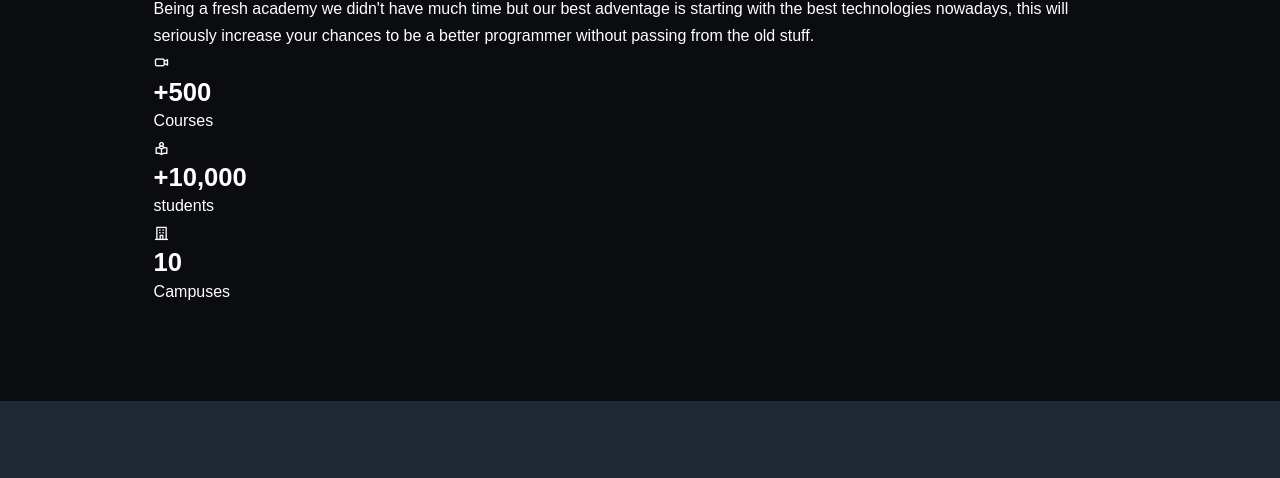
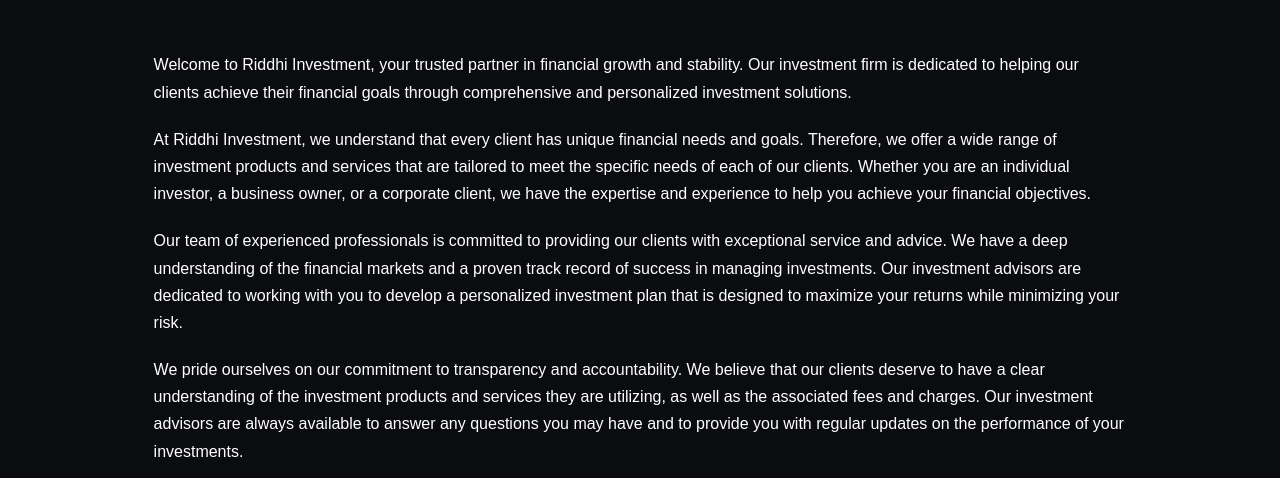
Before and after one commit to Riddhi-Investment/riddhi-investment, a plain HTML site: page about.html in a window 1280 px wide. Shown: the part 147-625 px from the top of the page. Drawn offline with nearby package versions, Linux system fonts and the light colour scheme.

Commit message:
About Page Added

```diff
--- a/about.html
+++ b/about.html
@@ -39,46 +39,17 @@
 
 
 <!--    Goals    -->
-    <section class="goals">
-        <div class="container goals_conatiner">
-            <div class="goals_left">
-                <img src="" alt="">
-            </div>
+    <section class="details">
+        <h2>About Us</h2>
+        <div class="container courses_con">
+            <p>Welcome to Riddhi Investment, your trusted partner in financial growth and stability. Our investment firm is dedicated to helping our clients achieve their financial goals through comprehensive and personalized investment solutions.</p>
+            <p>At Riddhi Investment, we understand that every client has unique financial needs and goals. Therefore, we offer a wide range of investment products and services that are tailored to meet the specific needs of each of our clients. Whether you are an individual investor, a business owner, or a corporate client, we have the expertise and experience to help you achieve your financial objectives.</p>
+            <p>Our team of experienced professionals is committed to providing our clients with exceptional service and advice. We have a deep understanding of the financial markets and a proven track record of success in managing investments. Our investment advisors are dedicated to working with you to develop a personalized investment plan that is designed to maximize your returns while minimizing your risk.</p>
+            <p>We pride ourselves on our commitment to transparency and accountability. We believe that our clients deserve to have a clear understanding of the investment products and services they are utilizing, as well as the associated fees and charges. Our investment advisors are always available to answer any questions you may have and to provide you with regular updates on the performance of your investments.</p>
+            <p>At Riddhi Investment, we believe that the key to success is building strong, long-lasting relationships with our clients. We are committed to providing you with exceptional service and support, both now and in the future. We look forward to working with you to achieve your financial goals and helping you secure your financial future.</p>
+        </div>
 
-            <div class="goals_right">
-                <h1>Our goals</h1>
-                <p>
-                    Being a fresh academy we didn't have much time but our best adventage is starting with the best technologies nowadays, this will seriously increase your chances to be a better programmer without passing from the old stuff.
-                </p>
-                <div class="goals_cards">
-
-                    <article class="goal_card">
-                        <span class="goal_icon">
-                            <i class="uil uil-video"></i>
-                        </span>
-                        <h3>+500</h3>
-                        <p>Courses</p>
-                    </article>
-
-                    <article class="goal_card">
-                        <span class="goal_icon">
-                            <i class="uil uil-book-reader"></i>
-                        </span>
-                        <h3>+10,000</h3>
-                        <p>students</p>
-                    </article>
-
-                    <article class="goal_card">
-                        <span class="goal_icon">
-                            <i class="uil uil-building"></i>
-                        </span>
-                        <h3>10</h3>
-                        <p>Campuses</p>
-                    </article>
-                </div>
-            </div>
-        </div>
-    </section>
+        </section>
 
 
    <!--  Scripts  -->
```
